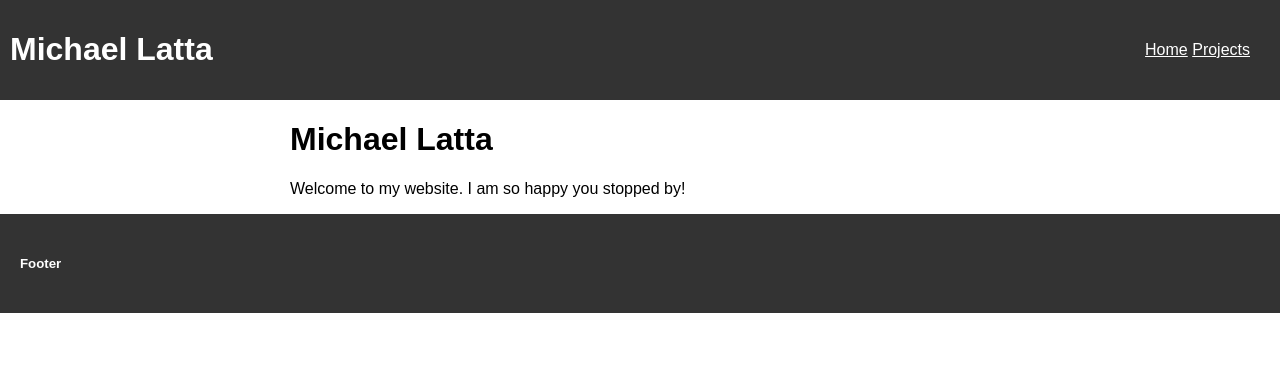
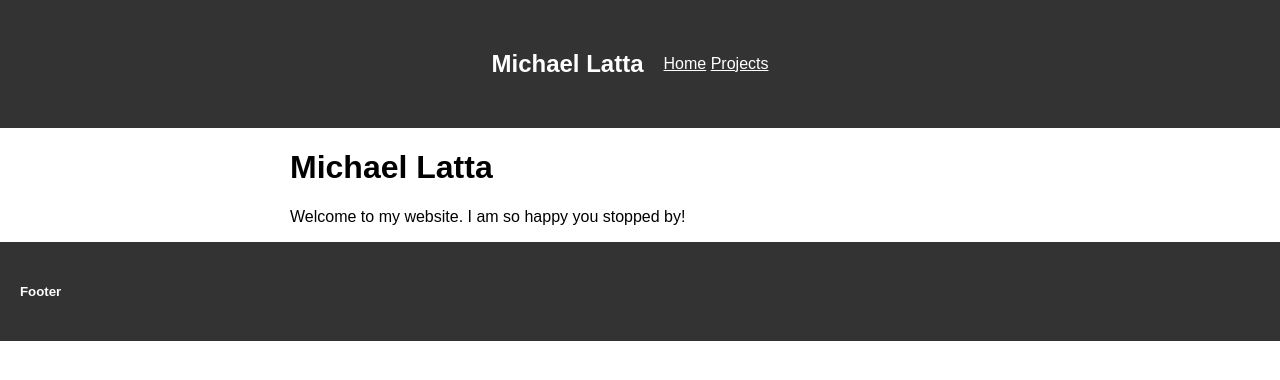
Before and after one commit to michaellatta/michaellatta.github.io, a Jekyll site: the page built from index.html, in a window 1280 px wide. Shown: the top 380 px of the page. Built offline with Jekyll 4.4.1, drawn with Linux system fonts in a browser that asks for light colours.

Commit message:
Created partials and inlcudes folder

```diff
--- /dev/null
+++ b/_includes/footer.html
@@ -0,0 +1,3 @@
+<footer>
+  <h5>Footer</h5>
+</footer>
--- /dev/null
+++ b/_includes/head.html
@@ -0,0 +1,6 @@
+<head>
+  <meta charset="utf-8">
+  <title>{{ page.title }}</title>
+  <meta name="description" content="{{ site.description }}">
+  <link rel="stylesheet" href="/style.css">
+</head>
--- /dev/null
+++ b/_includes/header.html
@@ -0,0 +1,9 @@
+<header>
+  <section class="content-wrap">
+    <h1>Michael Latta</h1>
+    <nav>
+      <a href="/">Home</a>
+      <a href="/projects">Projects</a>
+    </nav>
+  </section>
+</header>
--- a/_layouts/default.html
+++ b/_layouts/default.html
@@ -1,25 +1,11 @@
 <!DOCTYPE html>
 <html>
-  <head>
-    <meta charset="utf-8">
-    <title>{{ page.title }}</title>
-    <meta name="description" content="{{ site.description }}">
-    <link rel="stylesheet" href="/style.css">
-  </head>
-
+    {% include head.html %}
   <body class="hi">
-    <header>
-      <h1>Michael Latta</h1>
-      <nav>
-        <a href="/">Home</a>
-        <a href="/projects">Projects</a>
-      </nav>
-    </header>
+    {% include header.html %}
     <main>
       {{ content }}
     </main>
-    <footer>
-      <h5>Footer</h5>
-    </footer>
+    {% include footer.html %}
   </body>
 </html>
--- a/style.css
+++ b/style.css
@@ -36,6 +36,14 @@ article {
   padding: 20px;
 }
 
+.content-wrap {
+  max-width: 700px;
+  margin: auto;
+  display: flex;
+  justify-content: space-between;
+  align-items: center;
+}
+
 main {
   max-width: 700px;
   margin: auto;
```
